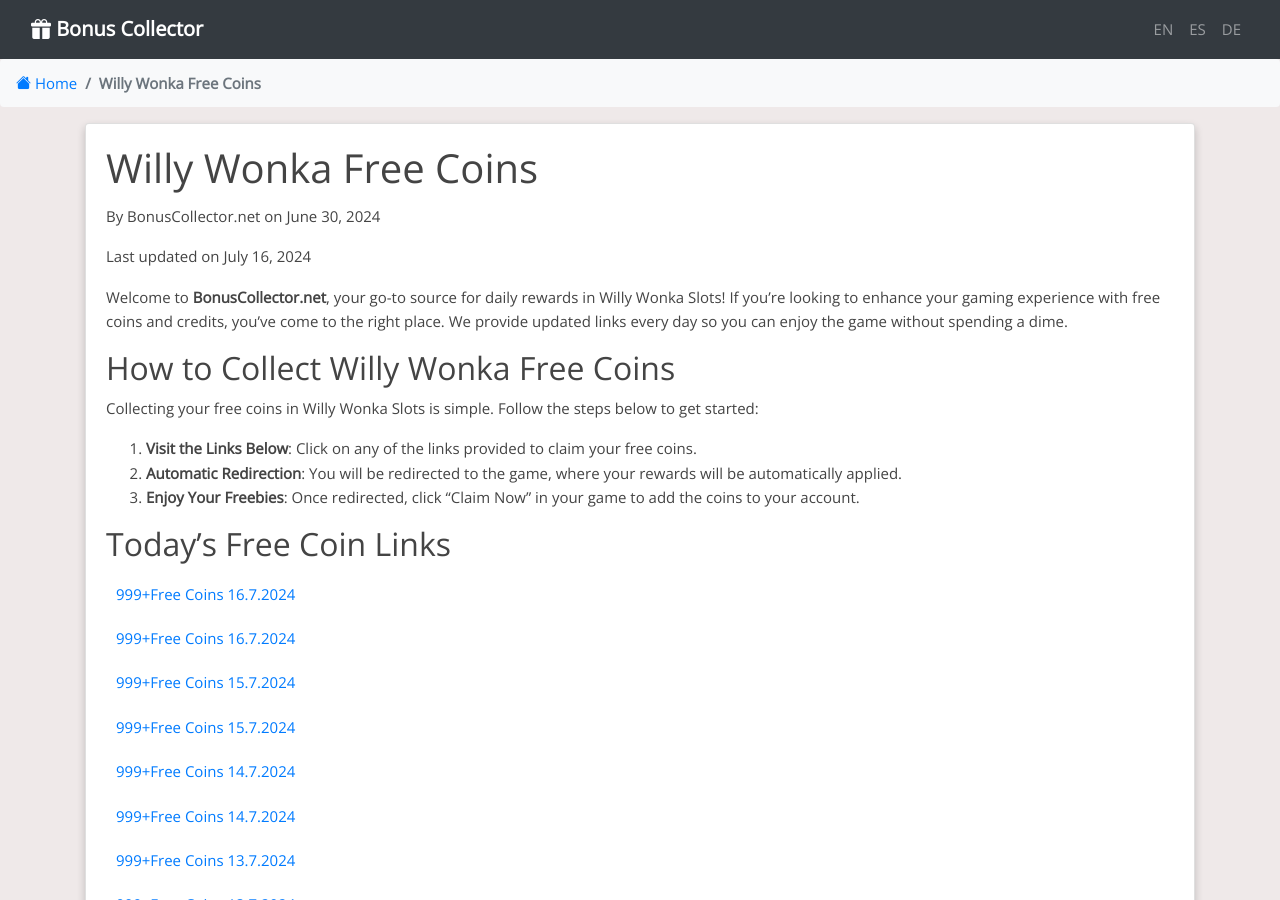
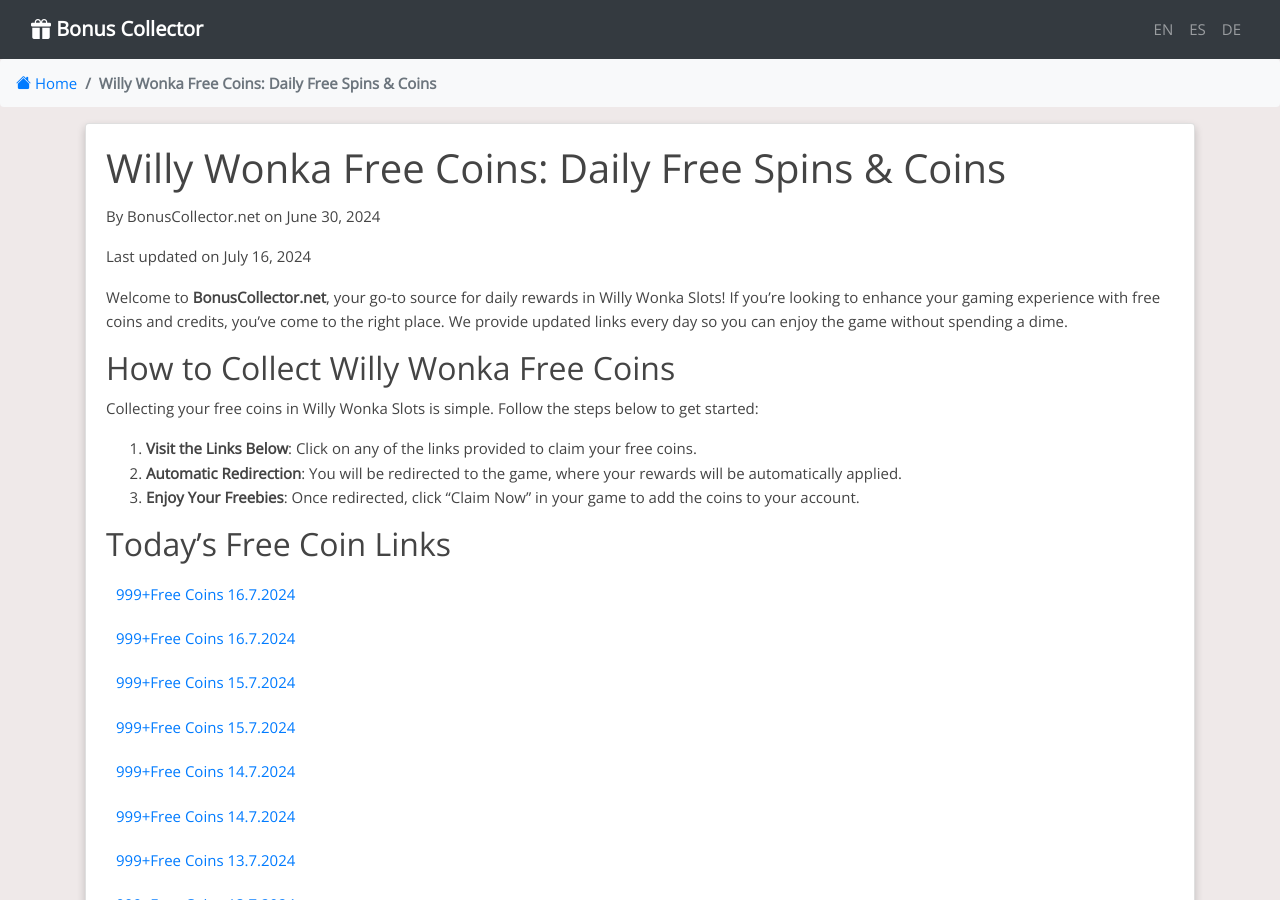
Before and after one commit to Prollad99/bs-net, a Jekyll site: the page built from _posts/2024-06-30-willy-wonka.md, in a window 1280 px wide and 900 px high. Built offline with Jekyll 4.4.1, drawn with Linux system fonts in a browser that asks for light colours; nearby versions of some CDN libraries; comment, search, counter and statistics services are not loaded; some of the changed text lies outside the part shown.

Commit message:
Update 2024-06-30-willy-wonka.md

```diff
--- a/_posts/2024-06-30-willy-wonka.md
+++ b/_posts/2024-06-30-willy-wonka.md
@@ -1,6 +1,6 @@
 ---
 layout: post
-title: "Willy Wonka Free Coins"
+title: "Willy Wonka Free Coins: Daily Free Spins & Coins"
 date: 2024-06-30
 tags: [willy wonka free coins, free coins, daily rewards, slots]
 author: BonusCollector.net
```
